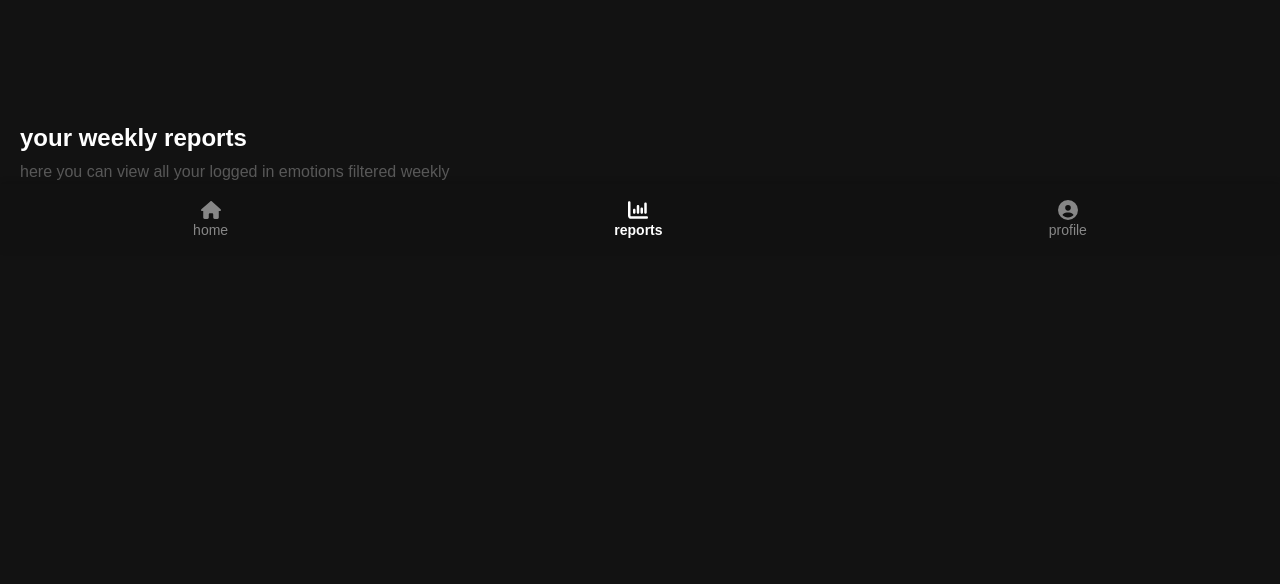
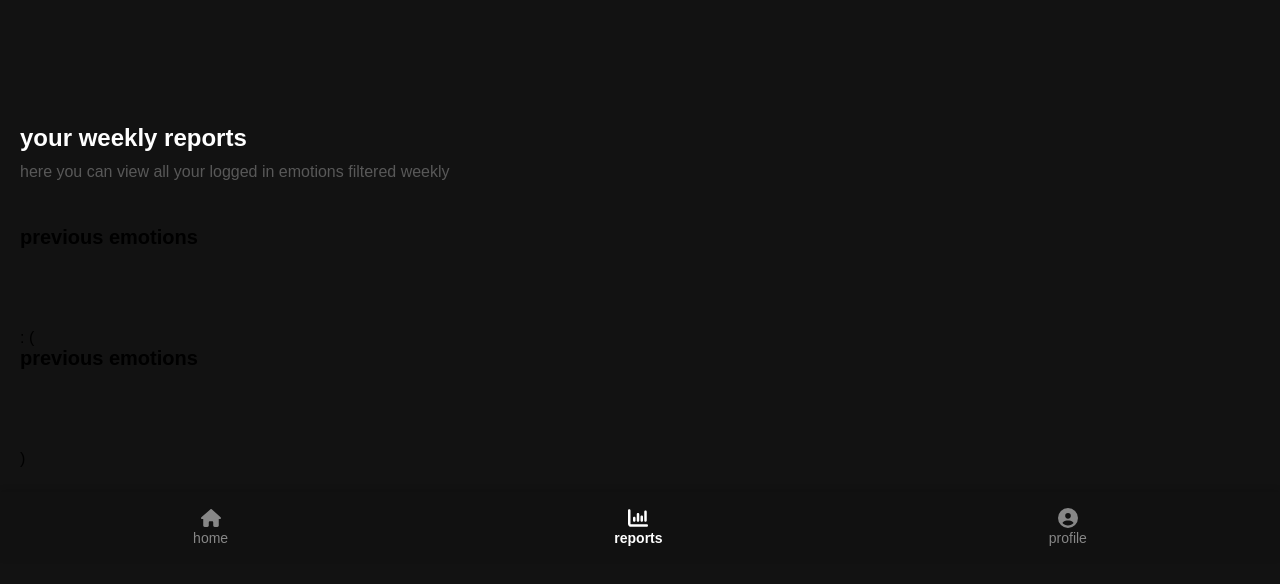
Before and after one commit to noirritchaki/emotion, a React (Create React App) app: page /reports in a window 1280 px wide. Shown: the top 584 px of the page. Built offline with nearby package versions, Linux system fonts and the light colour scheme.

Commit message:
moved emotions to reports

```diff
--- a/src/pages/Reports.js
+++ b/src/pages/Reports.js
@@ -30,7 +30,7 @@ export function Reports() {
         </p>
       </div>
 
-      {/* <div className="card-content-1">
+      <div className="card-content-1">
         {prevEmotions ? (
           prevEmotions?.reverse()?.map((e) => (
             <div className="prev-emotion">
@@ -49,7 +49,7 @@ export function Reports() {
           <h2 className="card-title">previous emotions</h2>
         )}
         : (<h2 className="card-title">previous emotions</h2>)
-      </div> */}
+      </div>
 
       <div className="navigation-bar">
         <nav className="navbar">
--- a/src/styles/Homescreen.css
+++ b/src/styles/Homescreen.css
@@ -136,7 +136,6 @@
   box-shadow: 0px -3px 5px 0px rgba(0, 0, 0, 0.1);
   display: flex;
   overflow-x: auto;
-  display: flex;
   flex-direction: row;
 }
 
@@ -158,7 +157,6 @@
 
 .nav-home {
   display: flex;
-
   font-weight: 400;
   align-items: center;
   font-size: 14px;
```
